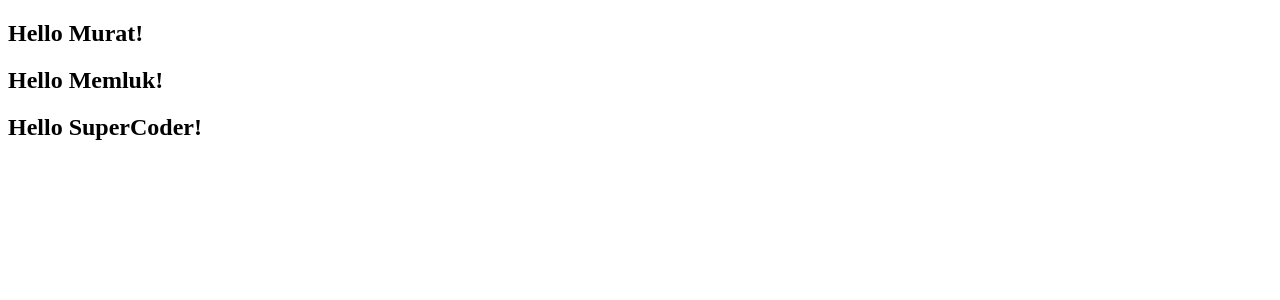
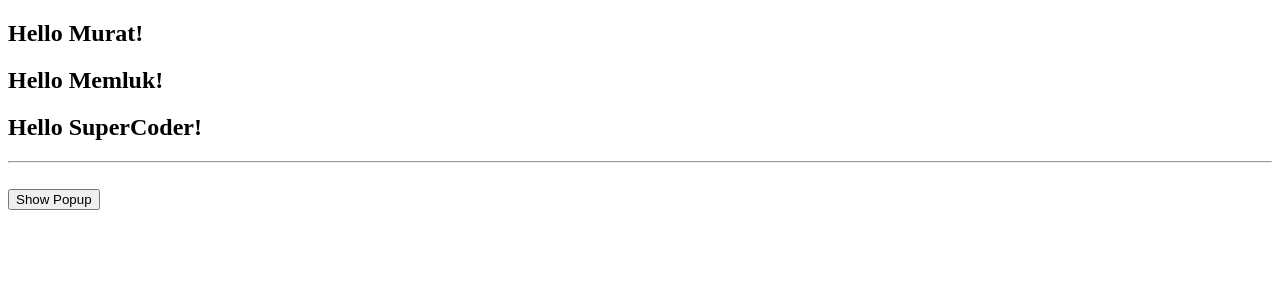
Before and after one commit to murat-yasar/Learn-WebDev, a Vue app in the folder Coursera/BoardInfinity/vue/first-vue-app/: page / in a window 1280 px wide. Shown: the top 300 px of the page. Built offline with nearby package versions, Linux system fonts and the light colour scheme.

Commit message:
Learn: props and emits

```diff
--- a/Coursera/BoardInfinity/vue/first-vue-app/src/App.vue
+++ b/Coursera/BoardInfinity/vue/first-vue-app/src/App.vue
@@ -2,19 +2,29 @@
   <Greet name="Murat" />
   <Greet name="Memluk" />
   <Greet :name="name" />
+
+  <hr><br>
+
+  <!-- Emitter Example -->
+   <button @click="isPopupVisible=true">Show Popup</button>
+  <Popup v-if="isPopupVisible" @close="isPopupVisible=false" />
+
 </template>
 
 <script>
 import Greet from './components/Greet.vue';
+import Popup from './components/Popup.vue';
 
 export default {
   name: 'App',
   components: {
-    Greet
+    Greet,
+    Popup
   },
-  data() {
+  data(){
     return {
-      name: 'SuperCoder'
+      name: 'SuperCoder',
+      isPopupVisible: false
     }
   }
 }
--- /dev/null
+++ b/Coursera/BoardInfinity/vue/first-vue-app/src/components/Popup.vue
@@ -0,0 +1,11 @@
+<template>
+   <h2>Here is a Popup!</h2>
+   <button @click="$emit('close')">Close</button>
+</template>
+
+<script>
+   export default {
+      name: 'Popup',
+      emits: ['close']
+   }
+</script>
```
